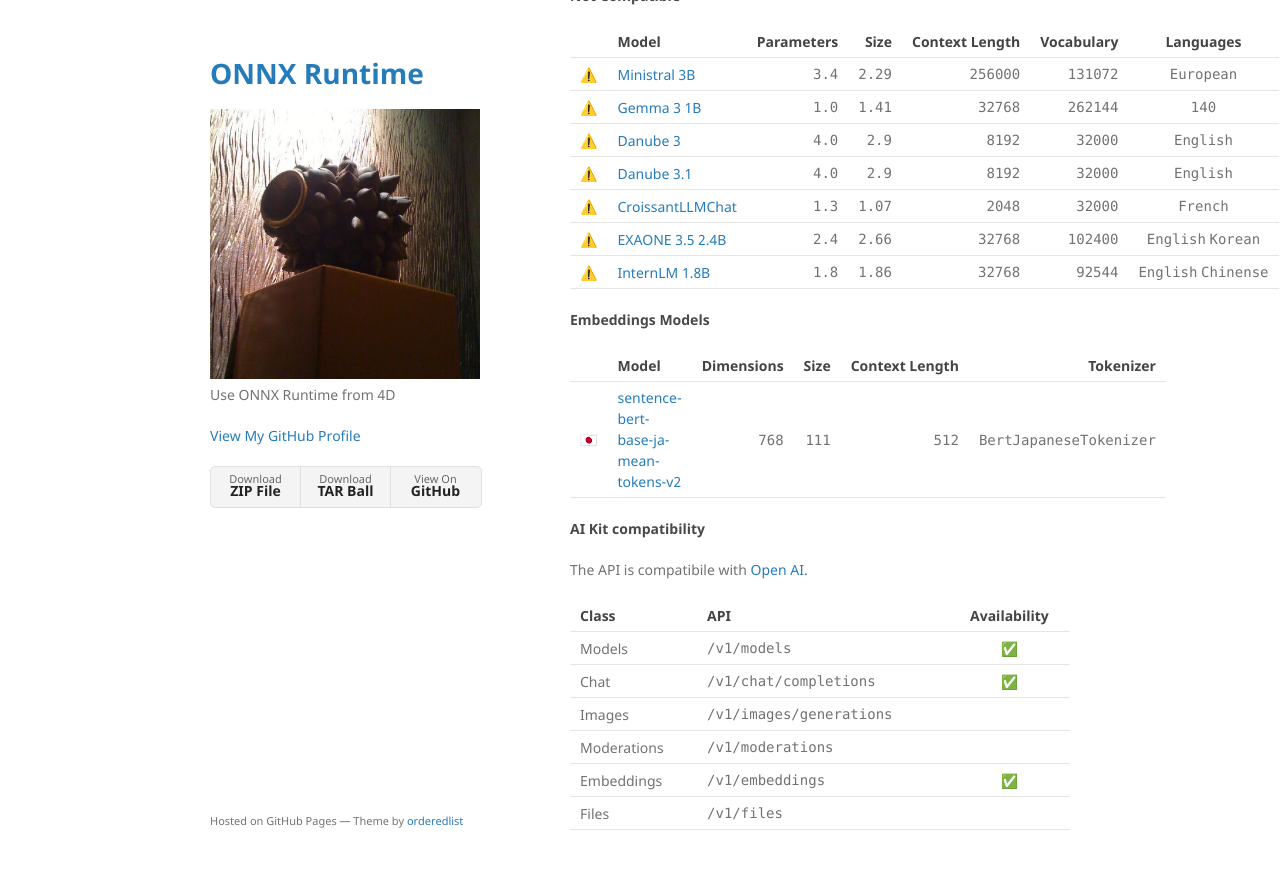
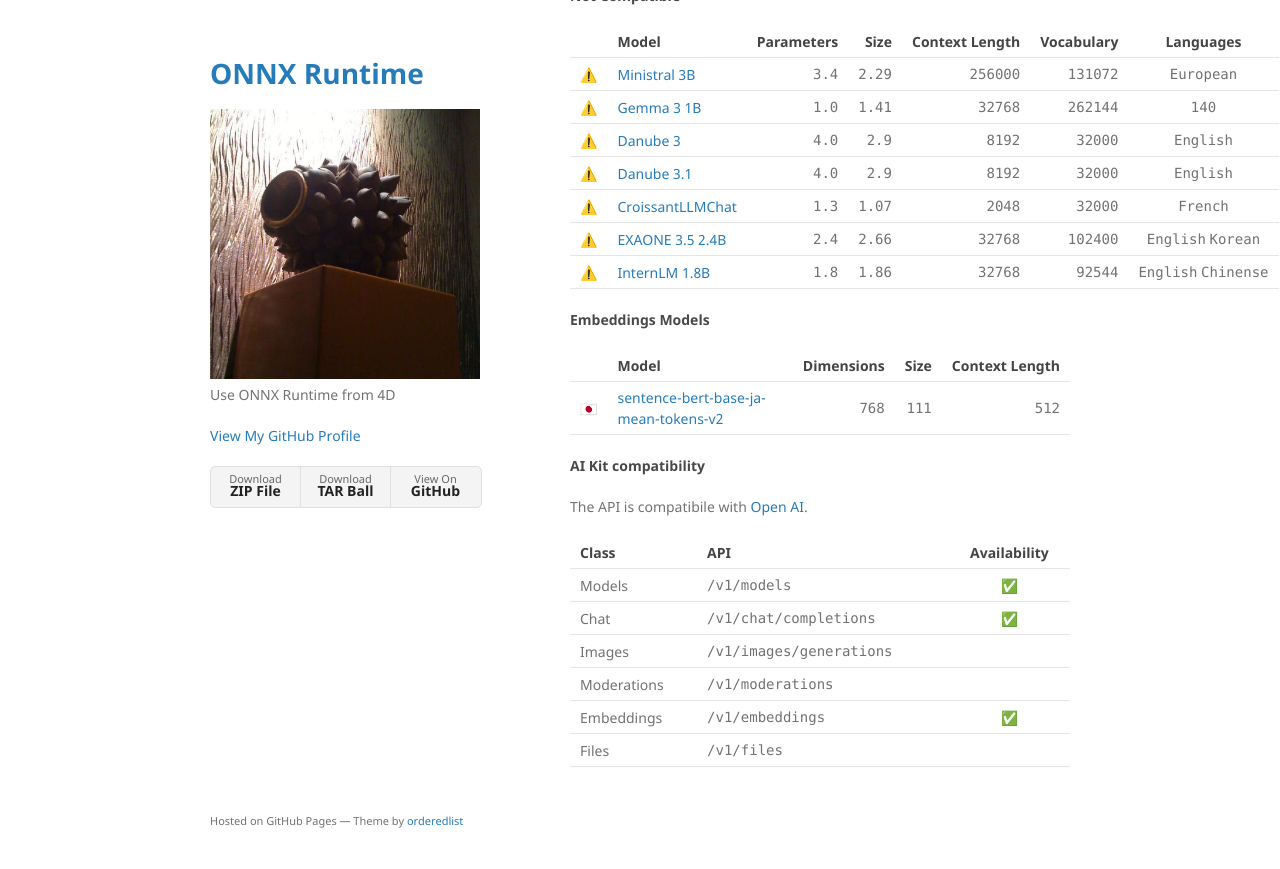
Before and after one commit to miyako/onnx-genai, a Jekyll site: the page built from index.md, in a window 1280 px wide and 900 px high, scrolled down 5383 px. Shown: the top 869 px of the window. Built offline with Jekyll 4.4.1, drawn with Linux system fonts in a browser that asks for light colours; after the commit the page ends 6220 px from its top, so only the background shows below that.

Commit message:
Update index.md

```diff
--- a/index.md
+++ b/index.md
@@ -265,9 +265,9 @@ python -m tf2onnx.convert \
 
 #### Embeddings Models
 
-||Model|Dimensions|Size|Context&nbsp;Length|Tokenizer
-|-|-|-:|-:|-:|-:|
-|🇯🇵|[sentence-bert-base-ja-mean-tokens-v2](https://huggingface.co/keisuke-miyako/sentence-bert-base-ja-mean-tokens-v2-onnx/blob/main/config.json)|`768`|`111`|`512`|`BertJapaneseTokenizer`|
+||Model|Dimensions|Size|Context&nbsp;Length|
+|-|-|-:|-:|-:|
+|🇯🇵|[sentence-bert-base-ja-mean-tokens-v2](https://huggingface.co/keisuke-miyako/sentence-bert-base-ja-mean-tokens-v2-onnx/blob/main/config.json)|`768`|`111`|`512`|
 
 
 #### AI Kit compatibility
```
